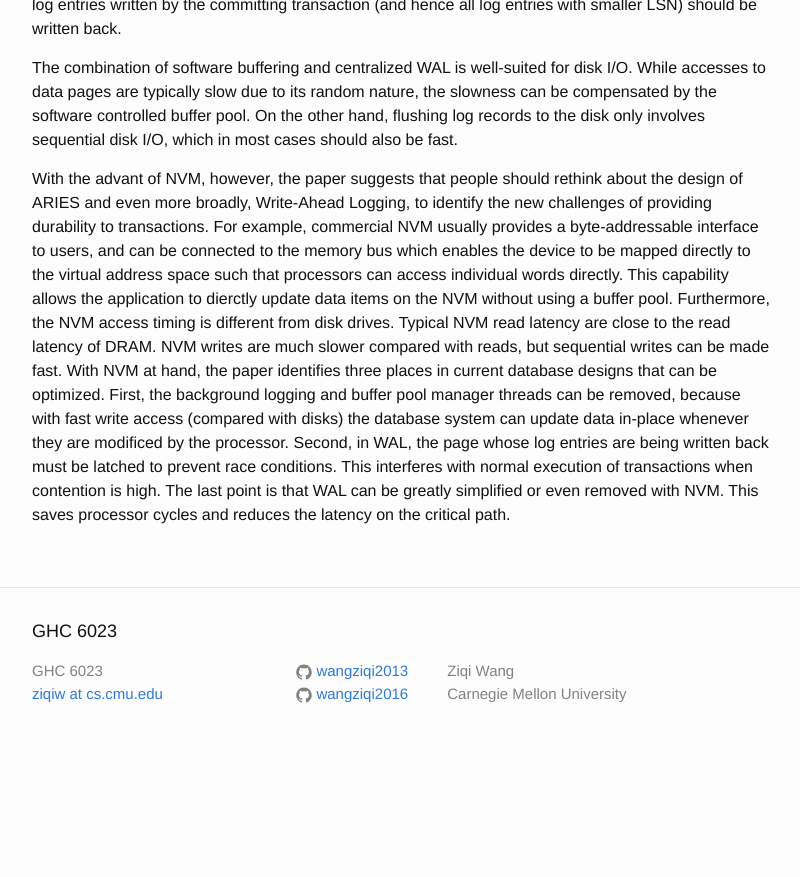
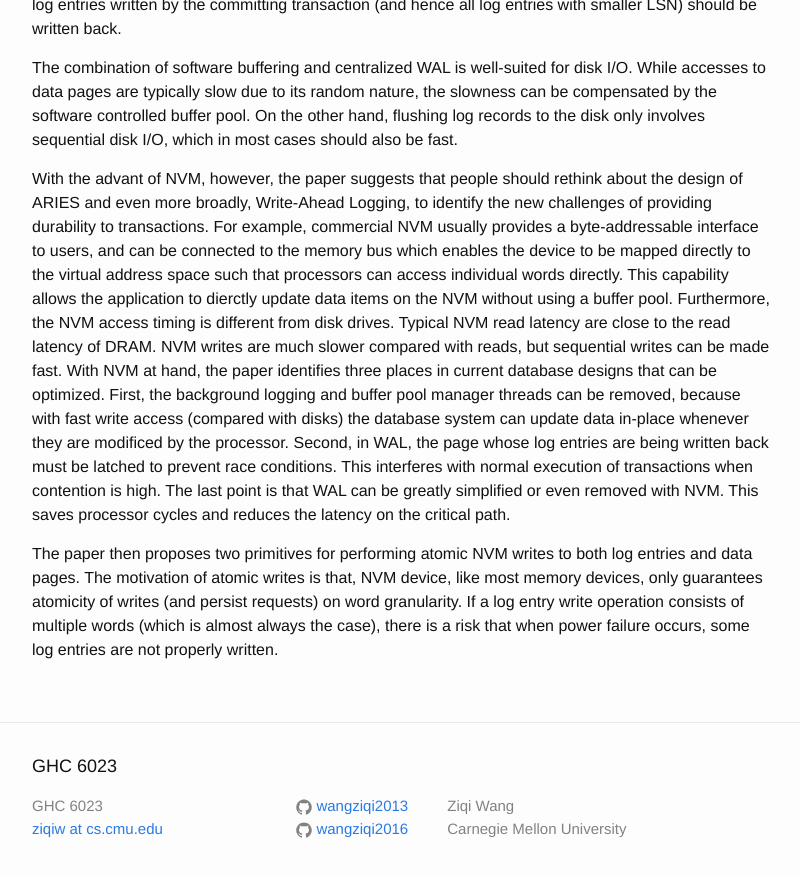
Before and after one commit to wangziqi2013/wangziqi2013.github.io, a Jekyll site: the page built from _posts/2019-02-03-Storage-Mgmt-In-The-NVM-Era.markdown, in a window 1280 px wide and 900 px high, scrolled down 721 px. Shown: the top 877 px of the window, without its empty margins (238-1038 px from the left). Built offline with Jekyll 4.4.1, drawn with Linux system fonts in a browser that asks for light colours; before the commit the page ends 1486 px from its top, so only the background shows below that.

Commit message:
Adding primitives

```diff
--- a/_posts/2019-02-03-Storage-Mgmt-In-The-NVM-Era.markdown
+++ b/_posts/2019-02-03-Storage-Mgmt-In-The-NVM-Era.markdown
@@ -42,3 +42,8 @@ they are modificed by the processor. Second, in WAL, the page whose log entries
 prevent race conditions. This interferes with normal execution of transactions when contention is high. The last point is
 that WAL can be greatly simplified or even removed with NVM. This saves processor cycles and reduces the latency on the
 critical path.
+
+The paper then proposes two primitives for performing atomic NVM writes to both log entries and data pages. The motivation
+of atomic writes is that, NVM device, like most memory devices, only guarantees atomicity of writes (and persist requests)
+on word granularity. If a log entry write operation consists of multiple words (which is almost always the case), there is
+a risk that when power failure occurs, some log entries are not properly written.
```
